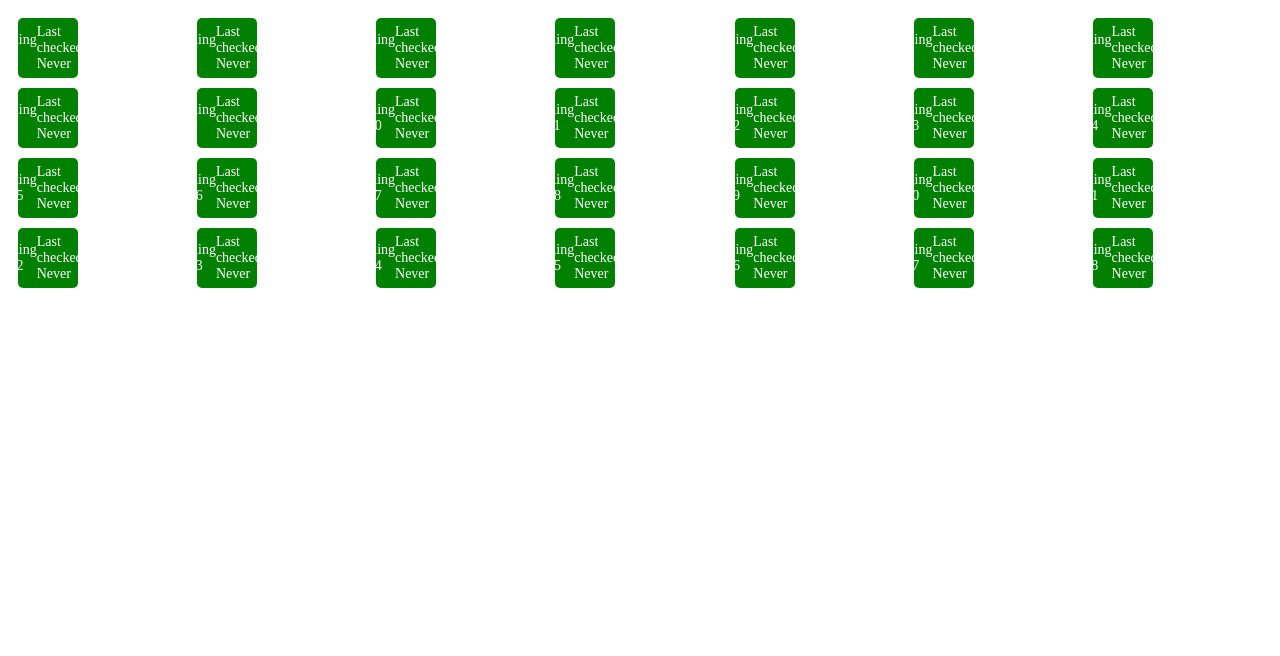
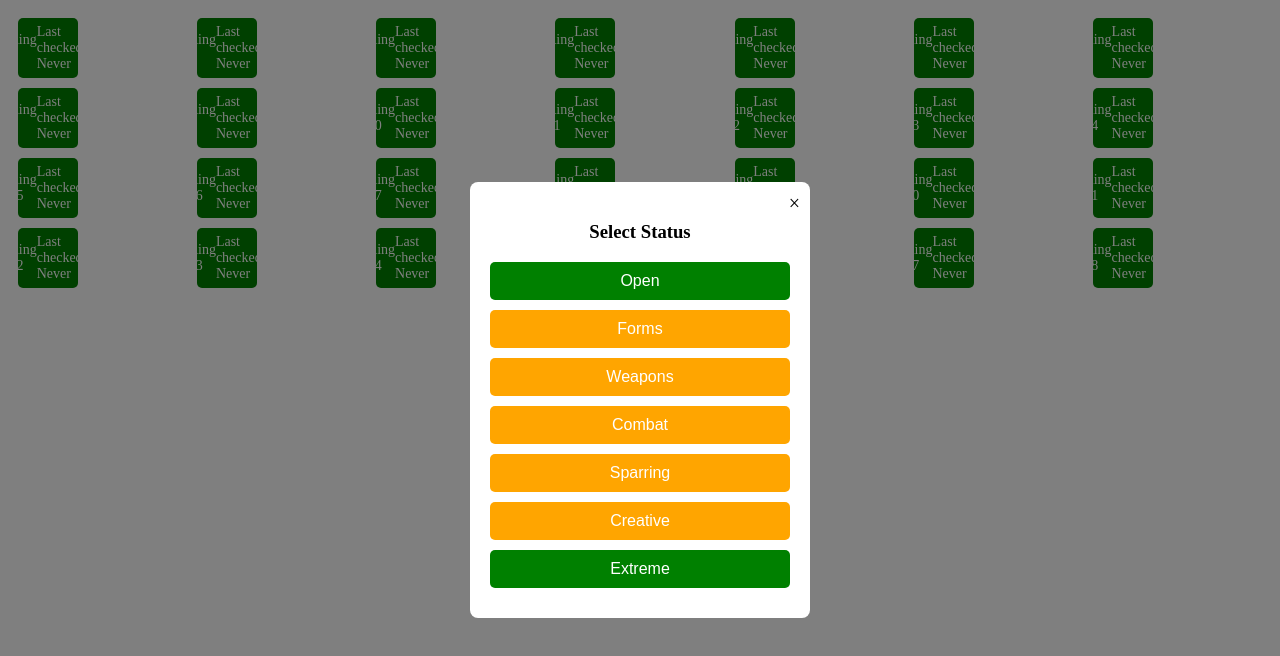
Before and after one commit to jimmykbell/Ringapp, a plain HTML site: page index.html in a window 1280 px wide. Drawn offline with Linux system fonts and the light colour scheme.

Commit message:
Update index.html

```diff
--- a/index.html
+++ b/index.html
@@ -11,7 +11,7 @@
 
     <script src="script.js"></script>
     <!-- Popup modal for selecting a ring status -->
-<div id="statusModal" class="modal" style="display: none;">
+<div id="statusModal" class="modal">
     <div class="modal-content">
         <span id="closeModal" class="close">&times;</span>
         <h3>Select Status</h3>
@@ -25,5 +25,6 @@
     </div>
 </div>
 
+
 </body>
 </html>
```
